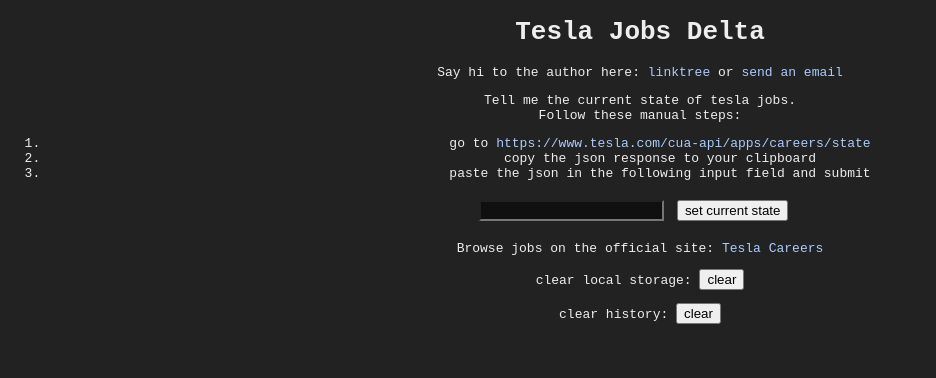
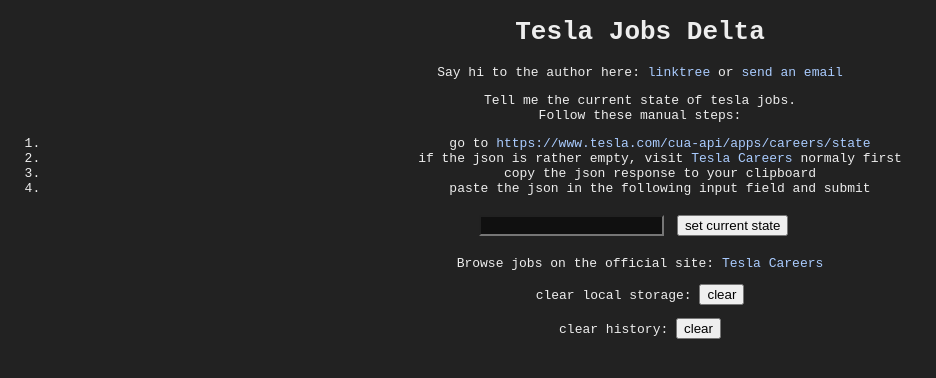
Before and after one commit to felixniemeyer/tesla-job-delta, a Vue app: page / in a window 1280 px wide. Shown: the top 378 px of the page, without its empty margins (0-936 px from the left). Built offline with nearby package versions, Linux system fonts and the light colour scheme.

Commit message:
show link for empty json response case

```diff
--- a/src/App.vue
+++ b/src/App.vue
@@ -172,6 +172,7 @@
     Follow these manual steps:
     <ol>
       <li>go to <a target="_blank" href="https://www.tesla.com/cua-api/apps/careers/state">https://www.tesla.com/cua-api/apps/careers/state</a></li>
+      <li>if the json is rather empty, visit <a href="https://www.tesla.com/careers/search">Tesla Careers</a> normaly first</li>
       <li>copy the json response to your clipboard</li>
       <li>paste the json in the following input field and submit</li>
     </ol>
```
